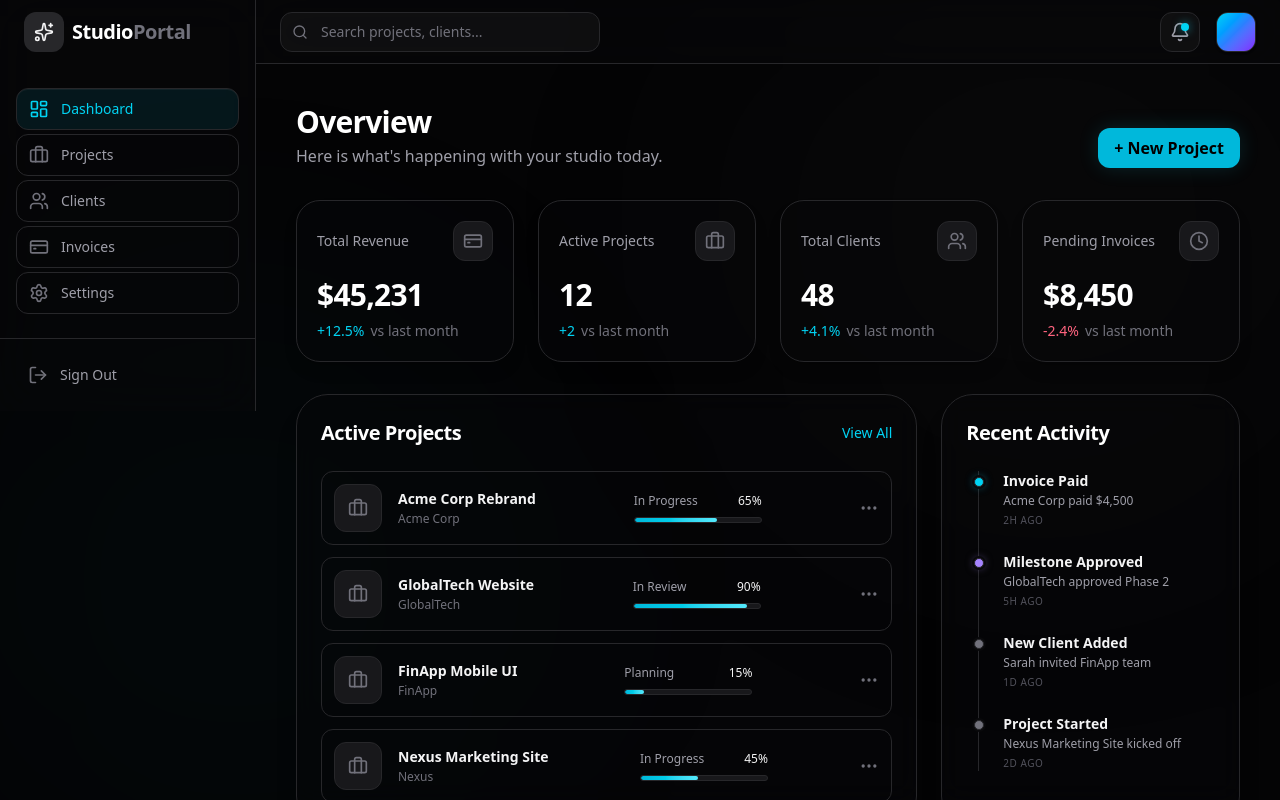
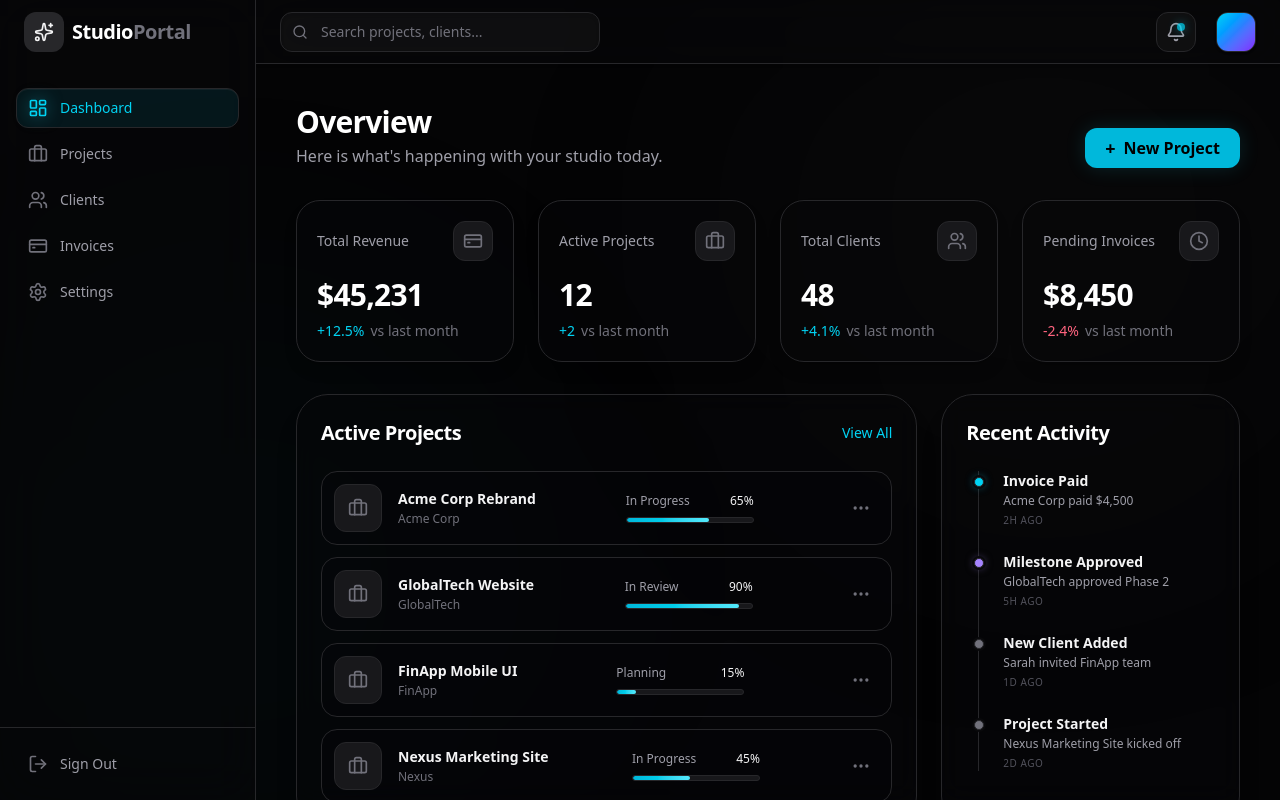
Before and after one commit to Meles-Tesfay/studioportal, a Next.js app in the folder studioportal/: page /dashboard in a window 1280 px wide. Built offline with nearby package versions, Linux system fonts and the light colour scheme.

Commit message:
enhance dashboard and sidebar with framer-motion for improved animations and visual feedback

```diff
--- a/studioportal/src/app/dashboard/page.tsx
+++ b/studioportal/src/app/dashboard/page.tsx
@@ -39,9 +39,16 @@ export default function DashboardPage() {
           <h1 className="text-3xl font-bold text-white tracking-tight">Overview</h1>
           <p className="text-zinc-400 mt-1">Here is what's happening with your studio today.</p>
         </div>
-        <button className="h-10 px-4 bg-cyan-500 hover:bg-cyan-400 text-black font-semibold rounded-xl transition-all shadow-[0_0_20px_rgba(34,211,238,0.15)] hover:shadow-[0_0_25px_rgba(34,211,238,0.3)]">
-          + New Project
-        </button>
+        <motion.button
+          whileHover={{ scale: 1.05 }}
+          whileTap={{ scale: 0.95 }}
+          className="relative group h-10 px-5 bg-cyan-500 hover:bg-cyan-400 text-black font-semibold rounded-xl transition-all shadow-[0_0_20px_rgba(34,211,238,0.15)] hover:shadow-[0_0_25px_rgba(34,211,238,0.3)] overflow-hidden"
+        >
+          <span className="relative z-10 flex items-center gap-2">
+            <span className="text-lg leading-none">+</span> New Project
+          </span>
+          <div className="absolute inset-0 -translate-x-full bg-gradient-to-r from-transparent via-white/40 to-transparent group-hover:animate-shimmer" />
+        </motion.button>
       </motion.div>
 
       <motion.div
@@ -67,12 +74,17 @@ export default function DashboardPage() {
             <h2 className="text-xl font-bold text-white tracking-tight">Active Projects</h2>
             <button className="text-sm font-medium text-cyan-400 hover:text-cyan-300">View All</button>
           </div>
-          <div className="space-y-3">
+          <motion.div
+            variants={{ show: { transition: { staggerChildren: 0.1 } } }}
+            initial="hidden"
+            animate="show"
+            className="space-y-3"
+          >
             <ProjectRow name="Acme Corp Rebrand" client="Acme Corp" status="In Progress" progress={65} />
             <ProjectRow name="GlobalTech Website" client="GlobalTech" status="In Review" progress={90} />
             <ProjectRow name="FinApp Mobile UI" client="FinApp" status="Planning" progress={15} />
             <ProjectRow name="Nexus Marketing Site" client="Nexus" status="In Progress" progress={45} />
-          </div>
+          </motion.div>
         </motion.div>
 
         <motion.div
@@ -82,12 +94,17 @@ export default function DashboardPage() {
           className="rounded-[2rem] border border-zinc-800/80 bg-zinc-950/40 p-6 shadow-xl shadow-black/20 backdrop-blur-md"
         >
           <h2 className="text-xl font-bold text-white tracking-tight mb-6">Recent Activity</h2>
-          <div className="relative border-l border-zinc-800 ml-3 space-y-6">
+          <motion.div
+            variants={{ show: { transition: { staggerChildren: 0.1 } } }}
+            initial="hidden"
+            animate="show"
+            className="relative border-l border-zinc-800 ml-3 space-y-6"
+          >
             <ActivityItem title="Invoice Paid" desc="Acme Corp paid $4,500" time="2h ago" type="success" />
             <ActivityItem title="Milestone Approved" desc="GlobalTech approved Phase 2" time="5h ago" type="info" />
             <ActivityItem title="New Client Added" desc="Sarah invited FinApp team" time="1d ago" type="neutral" />
             <ActivityItem title="Project Started" desc="Nexus Marketing Site kicked off" time="2d ago" type="neutral" />
-          </div>
+          </motion.div>
         </motion.div>
       </div>
     </div>
@@ -116,13 +133,16 @@ function StatCard({ title, value, change, icon: Icon, isNegative = false }: any)
 
 function ProjectRow({ name, client, status, progress }: any) {
   return (
-    <div className="group flex items-center justify-between rounded-xl border border-transparent p-3 transition-all duration-200 hover:border-zinc-800/80 hover:bg-zinc-900/60">
+    <motion.div
+      variants={{ hidden: { opacity: 0, x: -20 }, show: { opacity: 1, x: 0 } }}
+      className="group flex items-center justify-between rounded-2xl border border-zinc-800/40 bg-zinc-950/20 p-3 transition-all duration-300 hover:scale-[1.01] hover:border-cyan-500/30 hover:bg-zinc-900/60 hover:shadow-[0_0_20px_rgba(34,211,238,0.05)] cursor-pointer"
+    >
       <div className="flex items-center gap-4">
-        <div className="flex h-12 w-12 items-center justify-center rounded-xl bg-zinc-900 border border-zinc-800 text-zinc-500 group-hover:text-zinc-300 transition-colors">
+        <div className="flex h-12 w-12 items-center justify-center rounded-xl bg-zinc-900 border border-zinc-800 text-zinc-500 group-hover:text-cyan-400 group-hover:border-cyan-500/20 transition-all duration-300">
           <Briefcase className="h-5 w-5" />
         </div>
         <div>
-          <h4 className="text-sm font-bold text-zinc-100">{name}</h4>
+          <h4 className="text-sm font-bold text-zinc-100 group-hover:text-white transition-colors">{name}</h4>
           <p className="text-xs text-zinc-500 mt-0.5">{client}</p>
         </div>
       </div>
@@ -131,24 +151,34 @@ function ProjectRow({ name, client, status, progress }: any) {
           <span className="text-zinc-400">{status}</span>
           <span className="font-medium text-zinc-100">{progress}%</span>
         </div>
-        <div className="h-1.5 w-full rounded-full bg-zinc-900 border border-zinc-800 overflow-hidden">
-          <div className="h-full bg-gradient-to-r from-cyan-500 to-cyan-300 rounded-full" style={{ width: `${progress}%` }} />
+        <div className="h-1.5 w-full rounded-full bg-zinc-900 border border-zinc-800 overflow-hidden relative">
+          <motion.div
+            initial={{ width: 0 }}
+            animate={{ width: `${progress}%` }}
+            transition={{ duration: 1, delay: 0.5, ease: "easeOut" }}
+            className="absolute left-0 top-0 h-full bg-gradient-to-r from-cyan-500 to-cyan-300 rounded-full"
+          />
         </div>
       </div>
-      <button className="text-zinc-500 hover:text-cyan-400 transition-colors">
+      <button className="text-zinc-500 hover:text-cyan-400 transition-colors p-2 rounded-lg hover:bg-zinc-800/50">
         <MoreHorizontal className="h-5 w-5" />
       </button>
-    </div>
+    </motion.div>
   );
 }
 
 function ActivityItem({ title, desc, time, type }: any) {
   return (
-    <div className="relative pl-6">
-      <div className={`absolute -left-[5px] top-1.5 h-2.5 w-2.5 rounded-full border border-zinc-950 ring-2 ring-zinc-950 ${type === 'success' ? 'bg-cyan-400 shadow-[0_0_8px_rgba(34,211,238,0.5)]' : type === 'info' ? 'bg-violet-400 shadow-[0_0_8px_rgba(167,139,250,0.5)]' : 'bg-zinc-500'}`} />
-      <h4 className="text-sm font-semibold text-zinc-100">{title}</h4>
-      <p className="mt-0.5 text-xs text-zinc-400">{desc}</p>
-      <span className="mt-1 block text-[10px] uppercase tracking-wider text-zinc-600">{time}</span>
-    </div>
+    <motion.div
+      variants={{ hidden: { opacity: 0, x: -10 }, show: { opacity: 1, x: 0 } }}
+      className="relative pl-6 group cursor-default"
+    >
+      <div className={`absolute -left-[5px] top-1.5 h-2.5 w-2.5 rounded-full border border-zinc-950 ring-2 ring-zinc-950 transition-transform duration-300 group-hover:scale-150 ${type === 'success' ? 'bg-cyan-400 shadow-[0_0_8px_rgba(34,211,238,0.5)]' : type === 'info' ? 'bg-violet-400 shadow-[0_0_8px_rgba(167,139,250,0.5)]' : 'bg-zinc-500'}`} />
+      <div className="transition-transform duration-300 group-hover:translate-x-1">
+        <h4 className="text-sm font-semibold text-zinc-100 group-hover:text-white">{title}</h4>
+        <p className="mt-0.5 text-xs text-zinc-400">{desc}</p>
+        <span className="mt-1 block text-[10px] uppercase tracking-wider text-zinc-600">{time}</span>
+      </div>
+    </motion.div>
   );
 }
--- a/studioportal/src/components/dashboard/sidebar.tsx
+++ b/studioportal/src/components/dashboard/sidebar.tsx
@@ -2,6 +2,7 @@
 
 import Link from "next/link";
 import { usePathname } from "next/navigation";
+import { motion } from "framer-motion";
 import {
   LayoutDashboard,
   Briefcase,
@@ -24,32 +25,43 @@ export function Sidebar() {
   const pathname = usePathname();
 
   return (
-    <aside className="flex w-64 flex-col border-r border-zinc-800/80 bg-zinc-950/50 backdrop-blur-xl">
+    <aside className="flex w-64 flex-col border-r border-zinc-800/80 bg-zinc-950/50 backdrop-blur-xl relative h-full">
       <div className="flex h-16 items-center px-6">
         <Logo />
       </div>
-      <nav className="flex-1 space-y-1 px-4 py-6">
+      <nav className="flex-1 space-y-1.5 px-4 py-6">
         {navItems.map((item) => {
           const isActive = pathname === item.href || pathname?.startsWith(`${item.href}/`);
           return (
             <Link
               key={item.name}
               href={item.href}
-              className={`flex items-center gap-3 rounded-xl px-3 py-2.5 text-sm font-medium transition-all duration-200 ${
+              className={`relative flex items-center gap-3 rounded-xl px-3 py-2.5 text-sm font-medium transition-colors duration-200 z-10 group ${
                 isActive
-                  ? "bg-cyan-500/10 text-cyan-400 shadow-[inset_0_1px_0_rgba(255,255,255,0.05)] border border-cyan-500/20"
-                  : "text-zinc-400 border border-transparent hover:bg-zinc-800/50 hover:text-zinc-100"
+                  ? "text-cyan-400"
+                  : "text-zinc-400 hover:text-zinc-100"
               }`}
             >
-              <item.icon className={`h-5 w-5 transition-colors ${isActive ? "text-cyan-400" : "text-zinc-500"}`} />
+              {isActive && (
+                <motion.div
+                  layoutId="sidebar-active"
+                  className="absolute inset-0 rounded-xl bg-cyan-500/10 border border-cyan-500/20 shadow-[inset_0_1px_0_rgba(255,255,255,0.05)] -z-10"
+                  initial={false}
+                  transition={{ type: "spring", stiffness: 350, damping: 30 }}
+                />
+              )}
+              {!isActive && (
+                <div className="absolute inset-0 rounded-xl bg-zinc-800/50 opacity-0 group-hover:opacity-100 transition-opacity duration-200 -z-10" />
+              )}
+              <item.icon className={`h-5 w-5 transition-transform duration-300 group-hover:scale-110 ${isActive ? "text-cyan-400 drop-shadow-[0_0_8px_rgba(34,211,238,0.5)]" : "text-zinc-500 group-hover:text-zinc-300"}`} />
               {item.name}
             </Link>
           );
         })}
       </nav>
       <div className="p-4 border-t border-zinc-800/80">
-        <button className="flex w-full items-center gap-3 rounded-xl px-3 py-2.5 text-sm font-medium text-zinc-400 transition-all hover:bg-zinc-800/50 hover:text-zinc-100">
-          <LogOut className="h-5 w-5 text-zinc-500" />
+        <button className="group flex w-full items-center gap-3 rounded-xl px-3 py-2.5 text-sm font-medium text-zinc-400 transition-all hover:bg-zinc-800/50 hover:text-rose-400">
+          <LogOut className="h-5 w-5 text-zinc-500 transition-transform duration-300 group-hover:rotate-12 group-hover:text-rose-400" />
           Sign Out
         </button>
       </div>
--- a/studioportal/src/components/dashboard/top-nav.tsx
+++ b/studioportal/src/components/dashboard/top-nav.tsx
@@ -2,28 +2,28 @@ import { Search, Bell, Menu } from "lucide-react";
 
 export function TopNav() {
   return (
-    <header className="flex h-16 shrink-0 items-center justify-between border-b border-zinc-800/80 bg-zinc-950/50 px-6 backdrop-blur-xl">
+    <header className="flex h-16 shrink-0 items-center justify-between border-b border-zinc-800/80 bg-zinc-950/50 px-6 backdrop-blur-xl relative z-20 shadow-sm">
       <div className="flex items-center gap-4">
-        <button className="md:hidden text-zinc-400 hover:text-zinc-100">
+        <button className="md:hidden text-zinc-400 hover:text-zinc-100 transition-colors">
           <Menu className="h-5 w-5" />
         </button>
-        <div className="relative hidden md:block">
-          <Search className="absolute left-3 top-1/2 -translate-y-1/2 h-4 w-4 text-zinc-500" />
+        <div className="relative hidden md:block group">
+          <Search className="absolute left-3 top-1/2 -translate-y-1/2 h-4 w-4 text-zinc-500 transition-colors group-focus-within:text-cyan-400" />
           <input
             type="text"
             placeholder="Search projects, clients..."
-            className="h-10 w-80 rounded-xl border border-zinc-800 bg-zinc-900/50 pl-10 pr-4 text-sm text-zinc-100 placeholder:text-zinc-500 focus:border-cyan-500/50 focus:outline-none focus:ring-1 focus:ring-cyan-500/50 transition-all"
+            className="h-10 w-80 rounded-xl border border-zinc-800 bg-zinc-900/50 pl-10 pr-4 text-sm text-zinc-100 placeholder:text-zinc-500 focus:border-cyan-500/50 focus:outline-none focus:ring-1 focus:ring-cyan-500/50 transition-all shadow-inner focus:bg-zinc-900/80"
           />
         </div>
       </div>
-      <div className="flex items-center gap-4">
-        <button className="relative flex h-10 w-10 items-center justify-center rounded-xl border border-zinc-800 bg-zinc-900/50 text-zinc-400 transition-all hover:bg-zinc-800 hover:text-zinc-100">
-          <Bell className="h-5 w-5" />
-          <span className="absolute right-2.5 top-2.5 flex h-2 w-2 rounded-full bg-cyan-400 shadow-[0_0_10px_rgba(34,211,238,0.6)]"></span>
+      <div className="flex items-center gap-5">
+        <button className="relative flex h-10 w-10 items-center justify-center rounded-xl border border-zinc-800 bg-zinc-900/50 text-zinc-400 transition-all hover:bg-zinc-800 hover:text-zinc-100 hover:shadow-[0_0_15px_rgba(34,211,238,0.15)] hover:border-cyan-500/30 group">
+          <Bell className="h-5 w-5 transition-transform duration-300 group-hover:rotate-[15deg] group-hover:scale-110" />
+          <span className="absolute right-2.5 top-2.5 flex h-2 w-2 rounded-full bg-cyan-400 shadow-[0_0_10px_rgba(34,211,238,0.6)] animate-pulse"></span>
         </button>
-        <div className="h-10 w-10 overflow-hidden rounded-xl border border-zinc-700 bg-zinc-800 shadow-sm cursor-pointer hover:border-zinc-600 transition-colors">
+        <div className="h-10 w-10 overflow-hidden rounded-xl border border-zinc-700 bg-zinc-800 shadow-sm cursor-pointer hover:border-cyan-500/50 transition-all hover:shadow-[0_0_15px_rgba(167,139,250,0.3)] hover:scale-105 active:scale-95 group">
           {/* Colorful gradient placeholder for avatar */}
-          <div className="h-full w-full bg-gradient-to-br from-cyan-400 via-blue-500 to-violet-600" />
+          <div className="h-full w-full bg-gradient-to-br from-cyan-400 via-blue-500 to-violet-600 group-hover:opacity-90 transition-opacity" />
         </div>
       </div>
     </header>
```
Also changed, not shown: studioportal/src/app/globals.css (+10 -0 lines).
